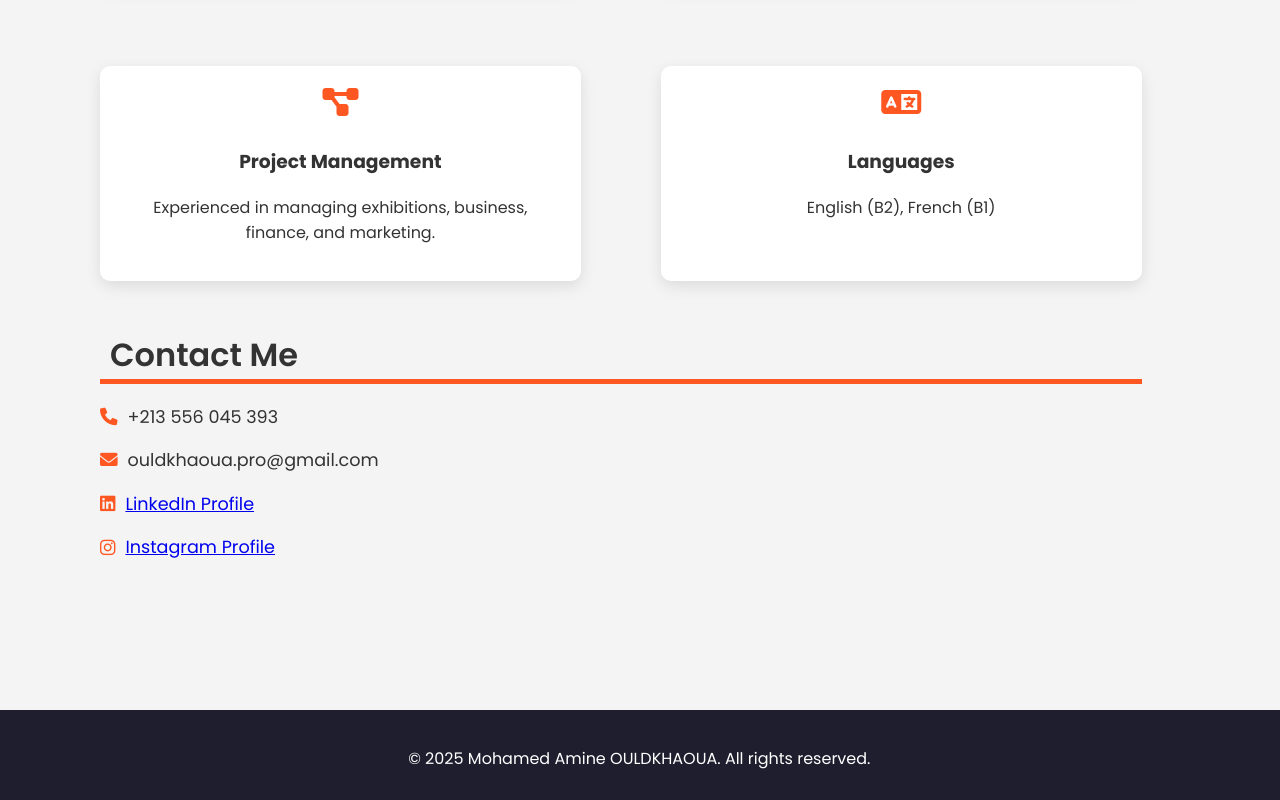
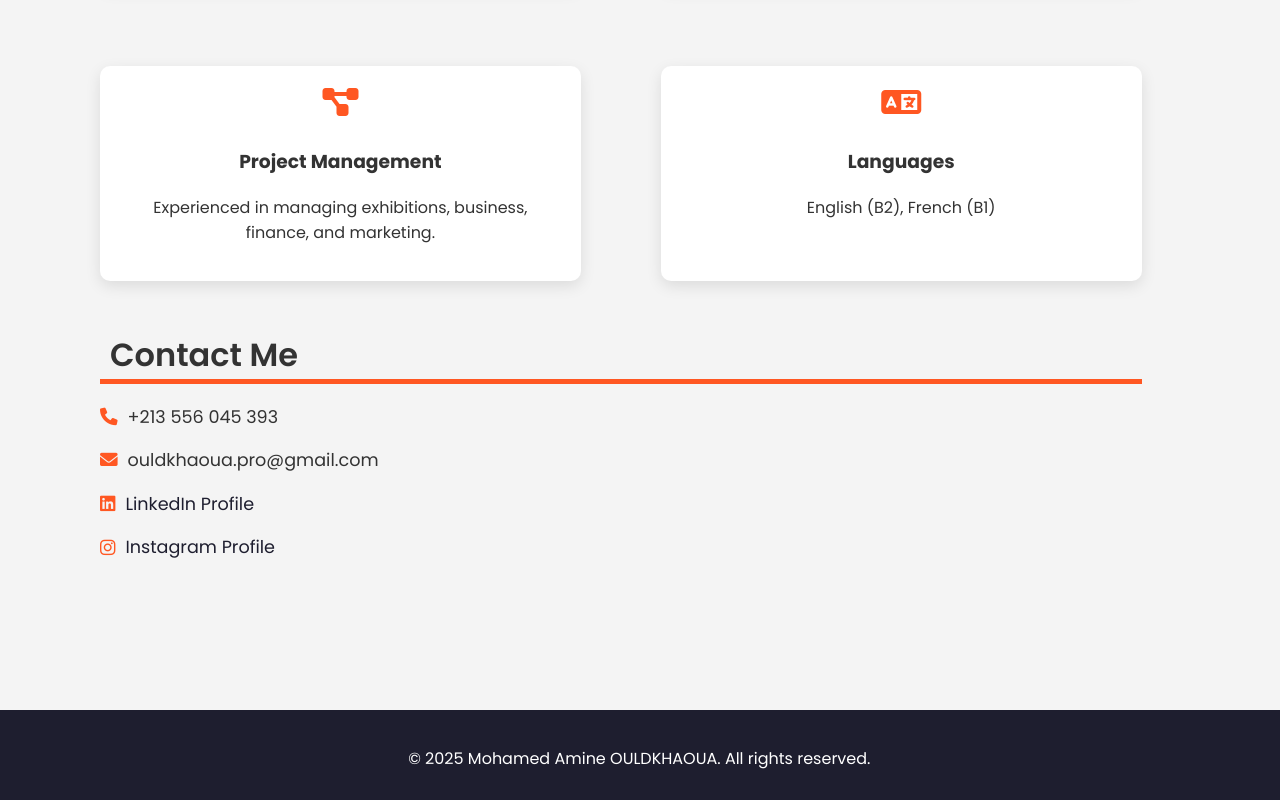
Before and after one commit to med-amine-ok/portfolio, a plain HTML site: page index.html in a window 1280 px wide. Shown: the part 1606-2406 px from the top of the page. Drawn offline with Linux system fonts and the light colour scheme.

Commit message:
Update style.css

```diff
--- a/style.css
+++ b/style.css
@@ -191,12 +191,20 @@ body {
     display: flex;
     align-items: center;
     margin-bottom: 10px;
+    transition: transform 0.3s ;
+}
+
+.contact-info p:hover {
+    transform: translateX(3px);
 }
 .contact-info i {
     color: #ff5722;
     margin-right: 10px;
 }
-
+.contact-info a {
+    color: #1e1e2f;
+    text-decoration: none;
+}
 
 .footer {
     text-align: center;
```
